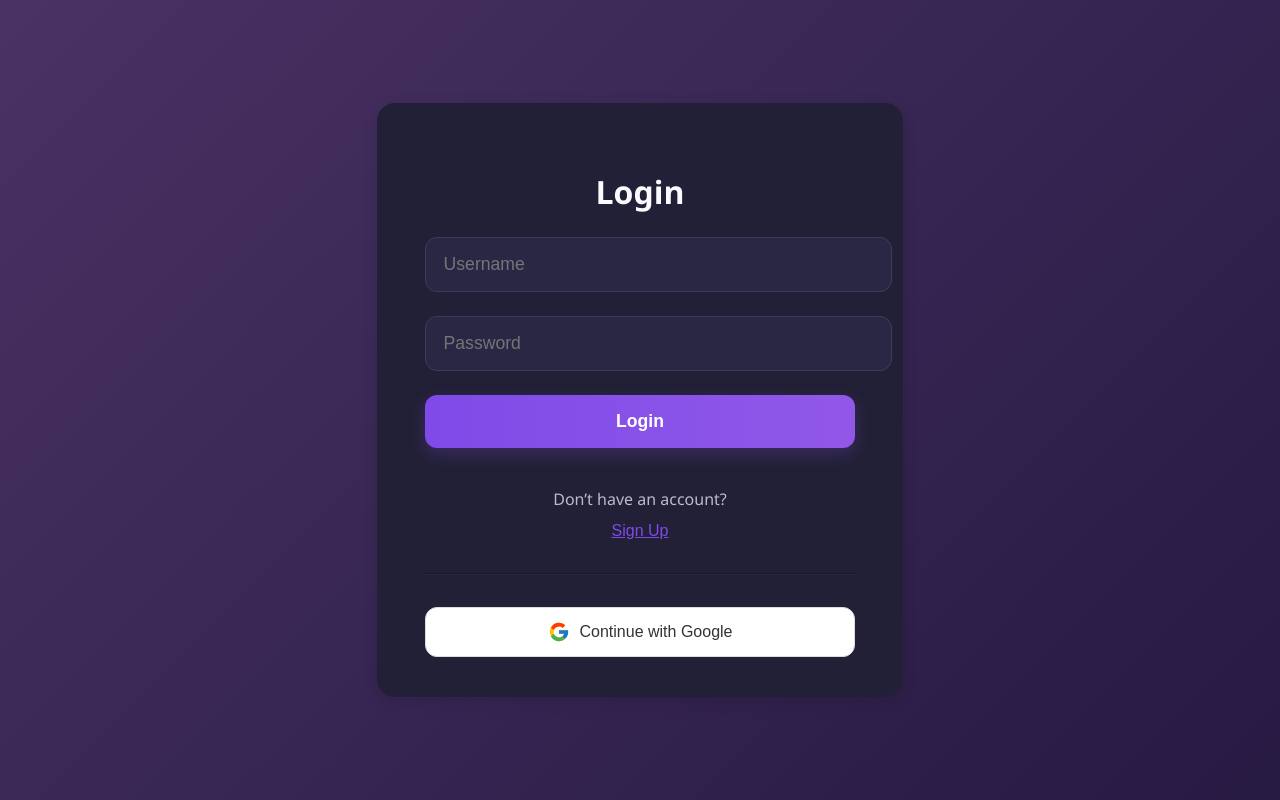
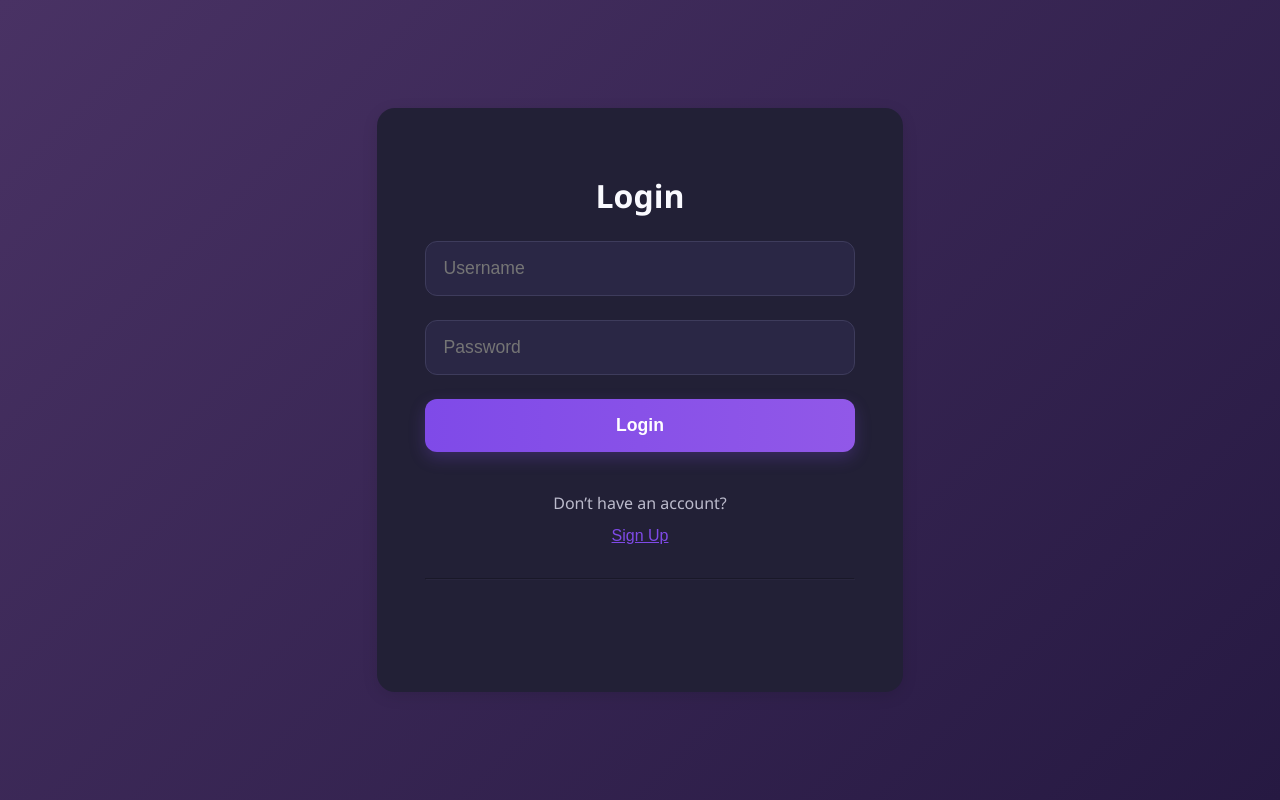
Before and after one commit to ranjeet3102/Ts-Techy-CRUD-frontend, a React (Vite) app: page /login in a window 1280 px wide. Built offline with nearby package versions, Linux system fonts and the light colour scheme.

Commit message:
Add react-icons dependency

```diff
--- a/src/pages/Login.jsx
+++ b/src/pages/Login.jsx
@@ -1,7 +1,249 @@
 
+// // import React, { useState } from "react";
+// // import { useNavigate } from "react-router-dom";
+// // import { GoogleLogin } from "@react-oauth/google";
+
+// // export default function Login() {
+// //   const [form, setForm] = useState({ username: "", password: "" });
+// //   const [error, setError] = useState("");
+// //   const [loading, setLoading] = useState(false);
+// //   const navigate = useNavigate();
+
+// //   // ---- Normal Username/Password Login ----
+// //   const handleLogin = async (e) => {
+// //     e.preventDefault();
+// //     setError("");
+// //     setLoading(true);
+
+// //     try {
+// //       const res = await fetch("https://ts-techy-crud-1.onrender.com/api/auth/login/", {
+// //         method: "POST",
+// //         headers: { "Content-Type": "application/json" },
+// //         body: JSON.stringify(form),
+// //       });
+
+// //       if (res.ok) {
+// //         const data = await res.json();
+
+// //         localStorage.setItem("access", data.access);
+// //         localStorage.setItem("refresh", data.refresh);
+// //         localStorage.setItem("role", data.role);
+
+// //         if (data.role === "admin") {
+// //           navigate("/admin");
+// //         } else {
+// //           navigate("/user");
+// //         }
+// //       } else {
+// //         const errData = await res.json();
+// //         setError("Login failed: " + (errData.detail || "Invalid credentials"));
+// //       }
+// //     } catch (err) {
+// //       setError("Login failed: " + err.message);
+// //     } finally {
+// //       setLoading(false);
+// //     }
+// //   };
+
+// //   // ---- Google Login ----
+// //   const handleGoogleSuccess = async (credentialResponse) => {
+// //     try {
+// //       const res = await fetch("https://ts-techy-crud-1.onrender.com/api/social/google/", {
+// //         method: "POST",
+// //         headers: { "Content-Type": "application/json" },
+// //         body: JSON.stringify({ token: credentialResponse.credential }),
+// //       });
+
+// //       if (res.ok) {
+// //         const data = await res.json();
+
+// //         localStorage.setItem("access", data.access);
+// //         localStorage.setItem("refresh", data.refresh);
+// //         localStorage.setItem("role", data.role);
+
+// //         if (data.role === "admin") {
+// //           navigate("/admin");
+// //         } else {
+// //           navigate("/user");
+// //         }
+// //       } else {
+// //         setError("Google login failed.");
+// //       }
+// //     } catch (err) {
+// //       setError("Google login failed: " + err.message);
+// //     }
+// //   };
+
+// //   return (
+// //     <div
+// //       style={{
+// //         position: "fixed",
+// //         top: 0,
+// //         left: 0,
+// //         width: "100vw",
+// //         height: "100vh",
+// //         background: "linear-gradient(135deg, #493264 0%, #261942 100%)",
+// //         display: "flex",
+// //         justifyContent: "center",
+// //         alignItems: "center",
+// //         overflow: "hidden", // disables scroll bar
+// //         fontFamily: "Segoe UI, Arial, sans-serif",
+// //         padding: 0,
+// //         margin: 0,
+// //       }}
+// //     >
+// //       <div
+// //         style={{
+// //           maxWidth: "430px",
+// //           width: "100%",
+// //           background: "#222036",
+// //           borderRadius: "18px",
+// //           padding: "2.5rem 3rem",
+// //           boxShadow: "0 4px 16px rgba(0, 0, 0, 0.1)",
+// //           display: "flex",
+// //           flexDirection: "column",
+// //           color: "#fafaff",
+// //         }}
+// //       >
+// //         <h2
+// //           style={{
+// //             textAlign: "center",
+// //             marginBottom: "1.5rem",
+// //             fontWeight: "bold",
+// //             fontSize: "2rem",
+// //           }}
+// //         >
+// //           Login
+// //         </h2>
+
+// //         {error && (
+// //           <p
+// //             style={{
+// //               color: "#ff4d6d",
+// //               backgroundColor: "#fff0f0",
+// //               padding: "0.8rem",
+// //               borderRadius: "8px",
+// //               marginBottom: "1.5rem",
+// //               textAlign: "center",
+// //               fontWeight: "500",
+// //             }}
+// //           >
+// //             {error}
+// //           </p>
+// //         )}
+
+// //         <form onSubmit={handleLogin}>
+// //           <input
+// //             type="text"
+// //             placeholder="Username"
+// //             value={form.username}
+// //             onChange={(e) => setForm({ ...form, username: e.target.value })}
+// //             required
+// //            style={{
+// //   width: "100%",
+// //   padding: "1rem 1.1rem",
+// //   marginBottom: "1.5rem",
+// //   borderRadius: "12px",
+// //   border: "1.5px solid #3e3c5c",
+// //   background: "#2a2745",
+// //   color: "#fafaff",
+// //   fontSize: "1.1rem",
+// //   outline: "none",
+// //   boxSizing: "border-box",
+// // }}
+
+// //           />
+// //           <input
+// //             type="password"
+// //             placeholder="Password"
+// //             value={form.password}
+// //             onChange={(e) => setForm({ ...form, password: e.target.value })}
+// //             required
+// //             style={{
+// //   width: "100%",
+// //   padding: "1rem 1.1rem",
+// //   marginBottom: "1.5rem",
+// //   borderRadius: "12px",
+// //   border: "1.5px solid #3e3c5c",
+// //   background: "#2a2745",
+// //   color: "#fafaff",
+// //   fontSize: "1.1rem",
+// //   outline: "none",
+// //   boxSizing: "border-box",
+// // }}
+// //           />
+
+// //           <button
+// //             type="submit"
+// //             disabled={loading}
+// //            style={{
+// //   width: "100%",
+// //   padding: "1rem 0",
+// //   fontWeight: "bold",
+// //   fontSize: "1.1rem",
+// //   borderRadius: "12px",
+// //   border: "none",
+// //   color: "#fff",
+// //   background: loading
+// //     ? "linear-gradient(90deg, #90cdf4, #b2f5ea)"
+// //     : "linear-gradient(90deg, #7f4ae8 0%, #9158e8 100%)",
+// //   cursor: loading ? "not-allowed" : "pointer",
+// //   boxShadow: loading
+// //     ? "none"
+// //     : "0 6px 16px rgba(127, 74, 232, 0.25)",
+// //   opacity: loading ? 0.7 : 1,
+// //   transition: "background 0.2s ease",
+// //   boxSizing: "border-box",
+// // }}
+// //           >
+// //             {loading ? "Logging in..." : "Login"}
+// //           </button>
+// //         </form>
+
+// //         <div style={{ marginTop: "1.5rem", textAlign: "center" }}>
+// //           <p style={{ marginBottom: "0.6rem", color: "#bcbbcc" }}>
+// //             Don’t have an account?
+// //           </p>
+// //           <button
+// //             onClick={() => navigate("/")}
+// //             style={{
+// //               background: "none",
+// //               border: "none",
+// //               color: "#7f4ae8",
+// //               textDecoration: "underline",
+// //               fontSize: "1rem",
+// //               fontWeight: "500",
+// //               cursor: "pointer",
+// //               padding: 0,
+// //             }}
+// //           >
+// //             Sign Up
+// //           </button>
+// //         </div>
+
+// //         <hr
+// //           style={{
+// //             margin: "2rem 0",
+// //             borderColor: "#3e3a56",
+// //             opacity: 0.25,
+// //             borderWidth: "1px",
+// //           }}
+// //         />
+
+// //         <div style={{ textAlign: "center" }}>
+// //           <GoogleLogin
+// //             onSuccess={handleGoogleSuccess}
+// //             onError={() => setError("Google login failed.")}
+// //           />
+// //         </div>
+// //       </div>
+// //     </div>
+// //   );
+// // }
 // import React, { useState } from "react";
 // import { useNavigate } from "react-router-dom";
-// import { GoogleLogin } from "@react-oauth/google";
+// import { useGoogleLogin } from "@react-oauth/google";
+// import { FcGoogle } from "react-icons/fc";
 
 // export default function Login() {
 //   const [form, setForm] = useState({ username: "", password: "" });
@@ -16,11 +258,14 @@
 //     setLoading(true);
 
 //     try {
-//       const res = await fetch("https://ts-techy-crud-1.onrender.com/api/auth/login/", {
-//         method: "POST",
-//         headers: { "Content-Type": "application/json" },
-//         body: JSON.stringify(form),
-//       });
+//       const res = await fetch(
+//         "https://ts-techy-crud-1.onrender.com/api/auth/login/",
+//         {
+//           method: "POST",
+//           headers: { "Content-Type": "application/json" },
+//           body: JSON.stringify(form),
+//         }
+//       );
 
 //       if (res.ok) {
 //         const data = await res.json();
@@ -46,33 +291,39 @@
 //   };
 
 //   // ---- Google Login ----
-//   const handleGoogleSuccess = async (credentialResponse) => {
-//     try {
-//       const res = await fetch("https://ts-techy-crud-1.onrender.com/api/social/google/", {
-//         method: "POST",
-//         headers: { "Content-Type": "application/json" },
-//         body: JSON.stringify({ token: credentialResponse.credential }),
-//       });
+//   const googleLogin = useGoogleLogin({
+//     onSuccess: async (tokenResponse) => {
+//       try {
+//         const res = await fetch(
+//           "https://ts-techy-crud-1.onrender.com/api/social/google/",
+//           {
+//             method: "POST",
+//             headers: { "Content-Type": "application/json" },
+//             body: JSON.stringify({ token: tokenResponse.access_token }),
+//           }
+//         );
 
-//       if (res.ok) {
-//         const data = await res.json();
+//         if (res.ok) {
+//           const data = await res.json();
 
-//         localStorage.setItem("access", data.access);
-//         localStorage.setItem("refresh", data.refresh);
-//         localStorage.setItem("role", data.role);
+//           localStorage.setItem("access", data.access);
+//           localStorage.setItem("refresh", data.refresh);
+//           localStorage.setItem("role", data.role);
 
-//         if (data.role === "admin") {
-//           navigate("/admin");
+//           if (data.role === "admin") {
+//             navigate("/admin");
+//           } else {
+//             navigate("/user");
+//           }
 //         } else {
-//           navigate("/user");
+//           setError("Google login failed.");
 //         }
-//       } else {
-//         setError("Google login failed.");
+//       } catch (err) {
+//         setError("Google login failed: " + err.message);
 //       }
-//     } catch (err) {
-//       setError("Google login failed: " + err.message);
-//     }
-//   };
+//     },
+//     onError: () => setError("Google login failed."),
+//   });
 
 //   return (
 //     <div
@@ -86,10 +337,7 @@
 //         display: "flex",
 //         justifyContent: "center",
 //         alignItems: "center",
-//         overflow: "hidden", // disables scroll bar
 //         fontFamily: "Segoe UI, Arial, sans-serif",
-//         padding: 0,
-//         margin: 0,
 //       }}
 //     >
 //       <div
@@ -139,19 +387,16 @@
 //             value={form.username}
 //             onChange={(e) => setForm({ ...form, username: e.target.value })}
 //             required
-//            style={{
-//   width: "100%",
-//   padding: "1rem 1.1rem",
-//   marginBottom: "1.5rem",
-//   borderRadius: "12px",
-//   border: "1.5px solid #3e3c5c",
-//   background: "#2a2745",
-//   color: "#fafaff",
-//   fontSize: "1.1rem",
-//   outline: "none",
-//   boxSizing: "border-box",
-// }}
-
+//             style={{
+//               width: "100%",
+//               padding: "1rem 1.1rem",
+//               marginBottom: "1.5rem",
+//               borderRadius: "12px",
+//               border: "1.5px solid #3e3c5c",
+//               background: "#2a2745",
+//               color: "#fafaff",
+//               fontSize: "1.1rem",
+//             }}
 //           />
 //           <input
 //             type="password"
@@ -160,41 +405,35 @@
 //             onChange={(e) => setForm({ ...form, password: e.target.value })}
 //             required
 //             style={{
-//   width: "100%",
-//   padding: "1rem 1.1rem",
-//   marginBottom: "1.5rem",
-//   borderRadius: "12px",
-//   border: "1.5px solid #3e3c5c",
-//   background: "#2a2745",
-//   color: "#fafaff",
-//   fontSize: "1.1rem",
-//   outline: "none",
-//   boxSizing: "border-box",
-// }}
+//               width: "100%",
+//               padding: "1rem 1.1rem",
+//               marginBottom: "1.5rem",
+//               borderRadius: "12px",
+//               border: "1.5px solid #3e3c5c",
+//               background: "#2a2745",
+//               color: "#fafaff",
+//               fontSize: "1.1rem",
+//             }}
 //           />
 
 //           <button
 //             type="submit"
 //             disabled={loading}
-//            style={{
-//   width: "100%",
-//   padding: "1rem 0",
-//   fontWeight: "bold",
-//   fontSize: "1.1rem",
-//   borderRadius: "12px",
-//   border: "none",
-//   color: "#fff",
-//   background: loading
-//     ? "linear-gradient(90deg, #90cdf4, #b2f5ea)"
-//     : "linear-gradient(90deg, #7f4ae8 0%, #9158e8 100%)",
-//   cursor: loading ? "not-allowed" : "pointer",
-//   boxShadow: loading
-//     ? "none"
-//     : "0 6px 16px rgba(127, 74, 232, 0.25)",
-//   opacity: loading ? 0.7 : 1,
-//   transition: "background 0.2s ease",
-//   boxSizing: "border-box",
-// }}
+//             style={{
+//               width: "100%",
+//               padding: "1rem 0",
+//               fontWeight: "bold",
+//               fontSize: "1.1rem",
+//               borderRadius: "12px",
+//               border: "none",
+//               color: "#fff",
+//               background: loading
+//                 ? "linear-gradient(90deg, #90cdf4, #b2f5ea)"
+//                 : "linear-gradient(90deg, #7f4ae8 0%, #9158e8 100%)",
+//               cursor: loading ? "not-allowed" : "pointer",
+//               boxShadow: "0 6px 16px rgba(127, 74, 232, 0.25)",
+//               opacity: loading ? 0.7 : 1,
+//             }}
 //           >
 //             {loading ? "Logging in..." : "Login"}
 //           </button>
@@ -214,7 +453,6 @@
 //               fontSize: "1rem",
 //               fontWeight: "500",
 //               cursor: "pointer",
-//               padding: 0,
 //             }}
 //           >
 //             Sign Up
@@ -230,11 +468,30 @@
 //           }}
 //         />
 
+//         {/* ✅ Custom Google Login Button */}
 //         <div style={{ textAlign: "center" }}>
-//           <GoogleLogin
-//             onSuccess={handleGoogleSuccess}
-//             onError={() => setError("Google login failed.")}
-//           />
+//           <button
+//             onClick={() => googleLogin()}
+//             style={{
+//               width: "100%",
+//               display: "flex",
+//               alignItems: "center",
+//               justifyContent: "center",
+//               gap: "10px",
+//               background: "#fff",
+//               color: "#333",
+//               fontWeight: "500",
+//               fontSize: "1rem",
+//               borderRadius: "12px",
+//               border: "1px solid #ddd",
+//               padding: "0.8rem",
+//               cursor: "pointer",
+//               transition: "all 0.2s ease",
+//             }}
+//           >
+//             <FcGoogle size={22} />
+//             Continue with Google
+//           </button>
 //         </div>
 //       </div>
 //     </div>
@@ -242,8 +499,7 @@
 // }
 import React, { useState } from "react";
 import { useNavigate } from "react-router-dom";
-import { useGoogleLogin } from "@react-oauth/google";
-import { FcGoogle } from "react-icons/fc";
+import { GoogleLogin } from "@react-oauth/google";
 
 export default function Login() {
   const [form, setForm] = useState({ username: "", password: "" });
@@ -258,14 +514,11 @@ export default function Login() {
     setLoading(true);
 
     try {
-      const res = await fetch(
-        "https://ts-techy-crud-1.onrender.com/api/auth/login/",
-        {
+      const res = await fetch("https://ts-techy-crud-1.onrender.com/api/auth/login/", {
         method: "POST",
         headers: { "Content-Type": "application/json" },
         body: JSON.stringify(form),
-        }
-      );
+      });
 
       if (res.ok) {
         const data = await res.json();
@@ -291,17 +544,13 @@ export default function Login() {
   };
 
   // ---- Google Login ----
-  const googleLogin = useGoogleLogin({
-    onSuccess: async (tokenResponse) => {
+  const handleGoogleSuccess = async (credentialResponse) => {
     try {
-        const res = await fetch(
-          "https://ts-techy-crud-1.onrender.com/api/social/google/",
-          {
+      const res = await fetch("https://ts-techy-crud-1.onrender.com/api/social/google/", {
         method: "POST",
         headers: { "Content-Type": "application/json" },
-            body: JSON.stringify({ token: tokenResponse.access_token }),
-          }
-        );
+        body: JSON.stringify({ token: credentialResponse.credential }),
+      });
 
       if (res.ok) {
         const data = await res.json();
@@ -321,9 +570,7 @@ export default function Login() {
     } catch (err) {
       setError("Google login failed: " + err.message);
     }
-    },
-    onError: () => setError("Google login failed."),
-  });
+  };
 
   return (
     <div
@@ -337,7 +584,10 @@ export default function Login() {
         display: "flex",
         justifyContent: "center",
         alignItems: "center",
+        overflow: "hidden", // disables scroll bar
         fontFamily: "Segoe UI, Arial, sans-serif",
+        padding: 0,
+        margin: 0,
       }}
     >
       <div
@@ -396,6 +646,8 @@ export default function Login() {
               background: "#2a2745",
               color: "#fafaff",
               fontSize: "1.1rem",
+              outline: "none",
+              boxSizing: "border-box",
             }}
           />
           <input
@@ -413,6 +665,8 @@ export default function Login() {
               background: "#2a2745",
               color: "#fafaff",
               fontSize: "1.1rem",
+              outline: "none",
+              boxSizing: "border-box",
             }}
           />
 
@@ -431,8 +685,12 @@ export default function Login() {
                 ? "linear-gradient(90deg, #90cdf4, #b2f5ea)"
                 : "linear-gradient(90deg, #7f4ae8 0%, #9158e8 100%)",
               cursor: loading ? "not-allowed" : "pointer",
-              boxShadow: "0 6px 16px rgba(127, 74, 232, 0.25)",
+              boxShadow: loading
+                ? "none"
+                : "0 6px 16px rgba(127, 74, 232, 0.25)",
               opacity: loading ? 0.7 : 1,
+              transition: "background 0.2s ease",
+              boxSizing: "border-box",
             }}
           >
             {loading ? "Logging in..." : "Login"}
@@ -453,6 +711,7 @@ export default function Login() {
               fontSize: "1rem",
               fontWeight: "500",
               cursor: "pointer",
+              padding: 0,
             }}
           >
             Sign Up
@@ -468,30 +727,15 @@ export default function Login() {
           }}
         />
 
-        {/* ✅ Custom Google Login Button */}
         <div style={{ textAlign: "center" }}>
-          <button
-            onClick={() => googleLogin()}
-            style={{
-              width: "100%",
-              display: "flex",
-              alignItems: "center",
-              justifyContent: "center",
-              gap: "10px",
-              background: "#fff",
-              color: "#333",
-              fontWeight: "500",
-              fontSize: "1rem",
-              borderRadius: "12px",
-              border: "1px solid #ddd",
-              padding: "0.8rem",
-              cursor: "pointer",
-              transition: "all 0.2s ease",
-            }}
-          >
-            <FcGoogle size={22} />
-            Continue with Google
-          </button>
+          <GoogleLogin
+            onSuccess={handleGoogleSuccess}
+            onError={() => setError("Google login failed.")}
+            theme="filled_blue"
+            size="large"
+            width="300"
+            shape="pill"
+          />
         </div>
       </div>
     </div>
```
Lines whose indentation alone changed are shown as unchanged.
